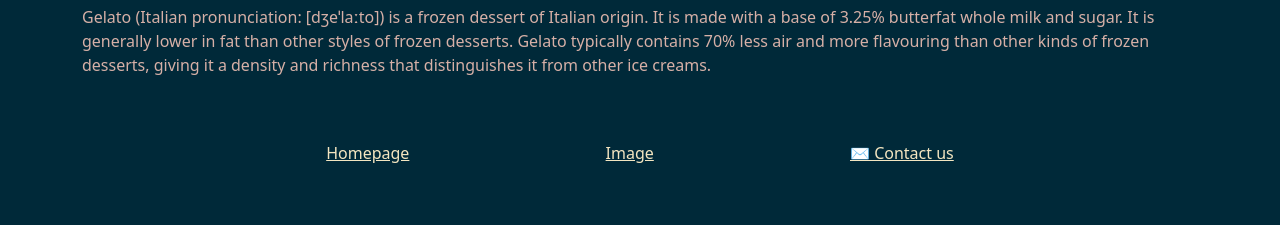
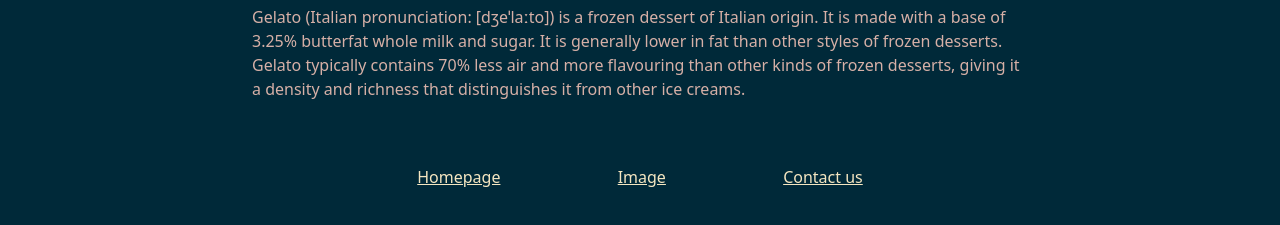
Before and after one commit to Deni-ux/multiple-pages-static-website, a plain HTML site: page index.html in a window 1280 px wide. Shown: the part 147-372 px from the top of the page. Drawn offline with nearby package versions, Linux system fonts and the light colour scheme.

Commit message:
re-styled container width

```diff
--- a/index.html
+++ b/index.html
@@ -14,7 +14,7 @@
     <link rel="stylesheet" href="/styles/styles.css" />
   </head>
   <body>
-      <div class="container-md">
+      <div class="container">
     <h1 class="p-5">All about GELATO🍦</h1>
     <p>
       Gelato (Italian pronunciation: [dʒeˈlaːto]) is a frozen dessert of Italian
@@ -27,7 +27,7 @@
     <div class="d-flex justify-content-evenly p-5">
     <a href="/" >Homepage</a>
     <a href="/photo.html" >Image</a>
-    <a href="/contact.html" >✉ Contact us</a>
+    <a href="/contact.html" >Contact us</a>
 </div>
 </div>
   </body>
--- a/styles/styles.css
+++ b/styles/styles.css
@@ -17,3 +17,7 @@ a{
 p{
     color: #d6b0a7;
 }
+
+.container{
+    max-width: 800px !important;
+}
```
Also changed, not shown: contact.html (+1 -1 lines).
